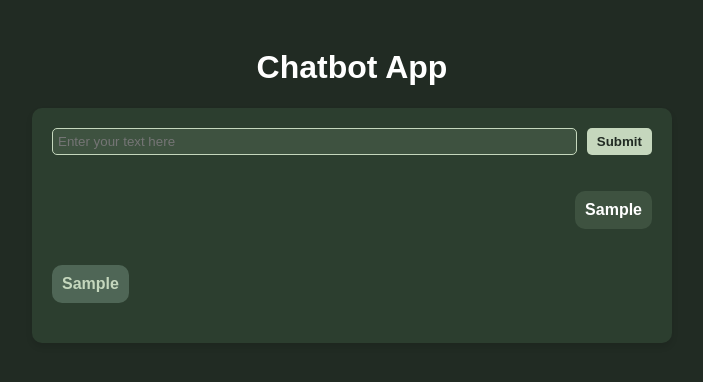
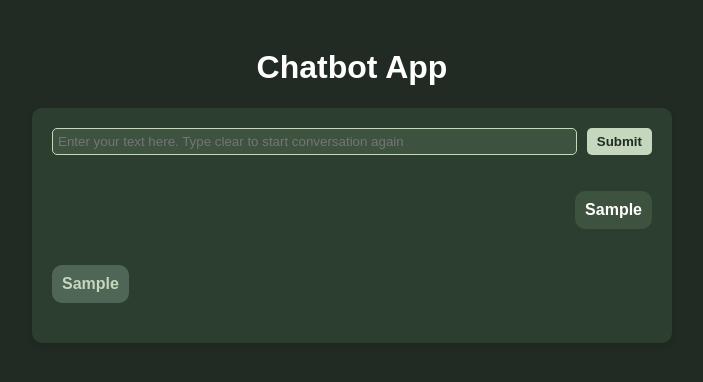
Before and after one commit to ennamind/public-enna-dev, a Flask app: template templates/input_form.html in a window 1280 px wide. Shown: the top 382 px of the page, without its empty margins (288-991 px from the left). Run offline with Flask 2, Linux system fonts and the light colour scheme; the template is opened without the code that fills it: most values are stand-ins (such as "Sample title", 1, 10 or a date in 2020).

Commit message:
added functionality to clear the conversation

```diff
--- a/app.py
+++ b/app.py
@@ -21,8 +21,19 @@ def conversation():
         })
 
     if request.method == 'POST':
+
         # get the user input from the form
         text_input_from_user = request.form['user_input']
+
+        # add clear conversation functionality
+        if text_input_from_user == "clear":
+            conversation_history = []
+            welcome_message = prompt_functions.get_openai_response("start with a welcome message", conversation_history)
+            conversation_history.append({
+                'chatbotOutput': welcome_message,
+                'userInput': '-this is first welcome message-',
+                'datetime': ''
+            })
 
         # add the user input to the conversation history
         conversation_history.append({
--- a/templates/input_form.html
+++ b/templates/input_form.html
@@ -1,7 +1,7 @@
 <!DOCTYPE html>
 <html>
 <head>
-    <title>Chatbot App</title>
+    <title>enna chat</title>
     <style>
         body {
             font-family: Arial, sans-serif;
@@ -81,7 +81,7 @@
     <h1>Chatbot App</h1>
     <div class="chat-container">
         <form method="POST">
-            <input type="text" name="user_input" placeholder="Enter your text here">
+            <input type="text" name="user_input" placeholder="Enter your text here. Type clear to start conversation again">
             <input type="submit" value="Submit">
         </form>
         {% for conv in conversation_history[::-1] %}
```
